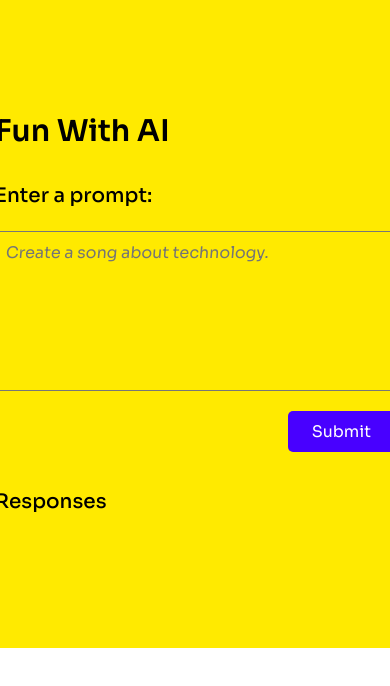
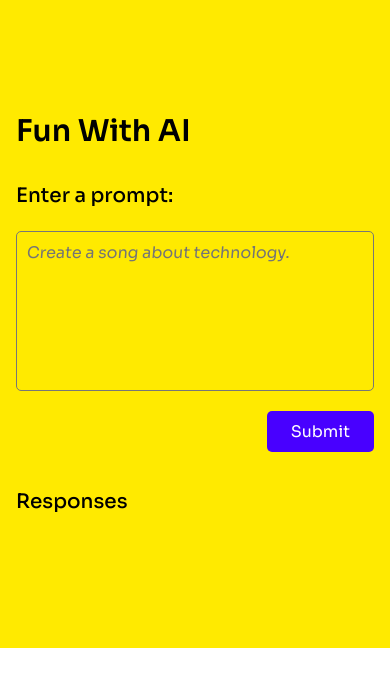
Before and after one commit to JoaoDanielRamos/shopify-challenge-fall-2022, a React (Vite) app: page / in a window 390 px wide. Shown: the top 686 px of the page. Built offline with nearby package versions, Linux system fonts and the light colour scheme.

Commit message:
fixing styling issues with screen sizes

```diff
--- a/src/components/Form/Form.scss
+++ b/src/components/Form/Form.scss
@@ -1,10 +1,10 @@
 .form {
-  width: 40rem;
   display: flex;
   flex-direction: column;
   align-items: flex-start;
   row-gap: 2rem;
   margin-bottom: 4rem;
+  max-width: 42.5rem;
 
   &__paragraph {
     font-size: 2rem;
@@ -24,6 +24,10 @@
     transition: 0.5s all ease-in-out;
     background-color: transparent;
     border: 1.5px solid rgb(119, 119, 119);
+
+    @media only screen and (max-width: 425px) {
+      width: 100%;
+    }
 
     &:focus {
       outline: none !important;
--- a/src/components/Response/ResponseBox.scss
+++ b/src/components/Response/ResponseBox.scss
@@ -9,6 +9,10 @@
   font-size: 1.6rem;
 
   overflow-y: auto;
+
+  @media only screen and (max-width: 425px) {
+    width: 100%;
+  }
 
   &__prompt {
     span {
```
